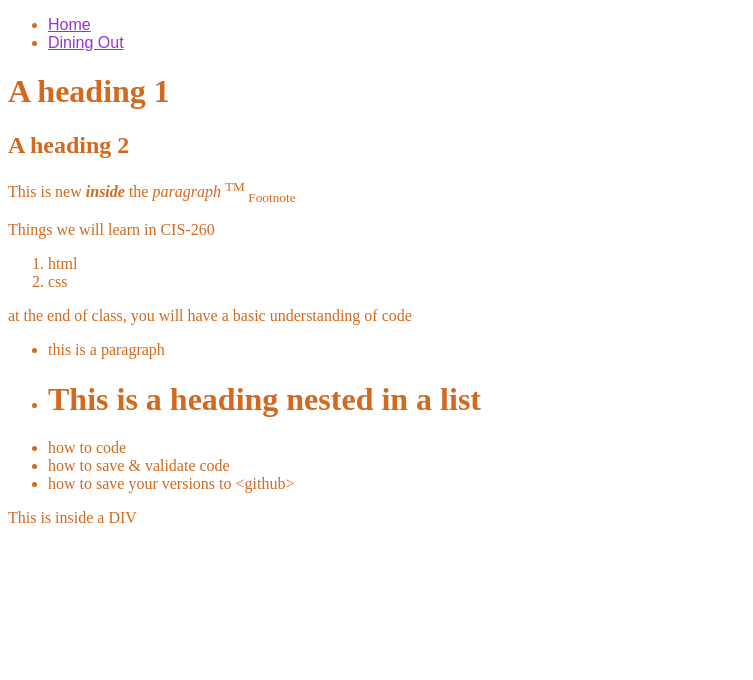
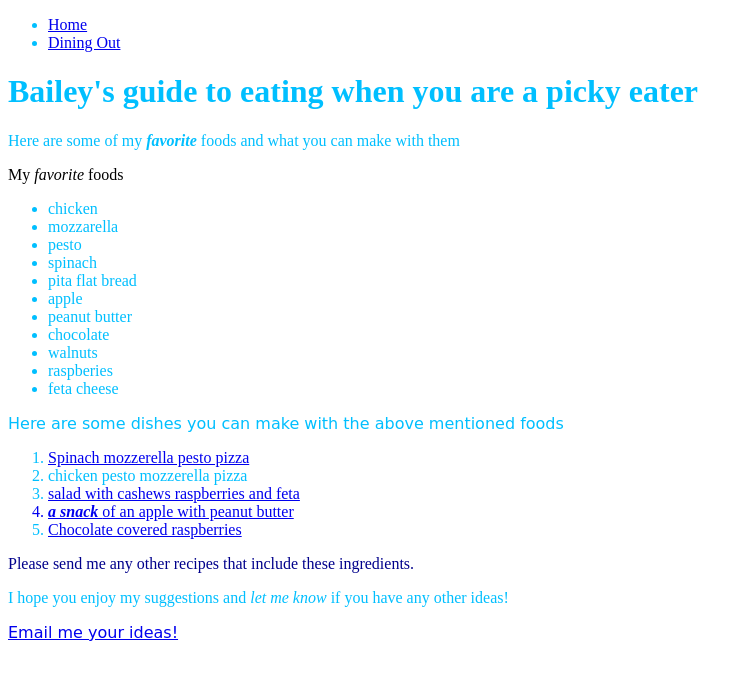
Before and after one commit to bcarozz8/assignment1, a plain HTML site: page diningin.html in a window 1280 px wide. Shown: the whole page, without its empty margins (0-753 px from the left). Drawn offline with Linux system fonts and the light colour scheme.

Commit message:
updated website

```diff
--- a/css/styles.css
+++ b/css/styles.css
@@ -1,11 +1,5 @@
 html {
 
-    color: chocolate
+    color:deepskyblue
 
 }
-
-
-a{
-          font-family: sans-serif;
-            color:darkorchid;
-          }
--- a/diningin.html
+++ b/diningin.html
@@ -22,24 +22,40 @@
 
     </header>
     <main>
-    <h1>A heading 1 </h1>
-    <h2>A heading 2</h2>
-    <p> This is new <em><strong>inside</strong></em> the <em> paragraph </em> <sup> TM </sup> <sub> Footnote </sub>
+   <h1> Bailey's guide to eating when you are a picky eater</h1>
+
+    <p> Here are some of my <em><strong>favorite</strong></em> foods and what you can make with them
     </p>
 
-    <p> Things we will learn in CIS-260 </p>
+    <p style="color: black"> My <em> favorite</em> foods </p>
+    <ul>
+        <li>chicken </li>
+        <li>mozzarella</li>
+        <li> pesto </li>
+        <li> spinach </li>
+        <li> pita flat bread</li>
+        <li> apple </li>
+        <li> peanut butter </li>
+        <li> chocolate </li>
+        <li> walnuts </li>
+        <li> raspberies </li>
+        <li> feta cheese </li>
+
+
+
+    </ul>
+    <p style=" font-family: cursive" > Here are some dishes you can make with the above mentioned foods </p>
     <ol>
-        <li>html</li>
-        <li>css</li>
+
+         <li> <a href= " https://www.iheartnaptime.net/spinach-pesto-pizza/" target= "_blank"> Spinach mozzerella pesto pizza </a>
+        <li> chicken pesto mozzerella pizza </li>
+        <li> <a href="https://www.taste.com.au/recipes/spinach-raspberry-feta-salad/0453e5c4-fe02-4ef8-8eb8-b1d2af79428e" target="_blank"> salad with cashews raspberries and feta </li>
+        <li> <em> <strong> a snack  </strong></em> of an apple with peanut butter </li>
+        <li> <a href="https://www.sugarhero.com/chocolate-covered-raspberries/" target="_blank"> Chocolate covered raspberries</a> </li>
+
     </ol>
-    <p> at the end of class, you will have a basic understanding of code </p>
-    <ul>
-        <li> <p> this is a paragraph </p></li>
-        <li> <H1> This is a heading nested in a list </H1></li>
-        <li> how to code</li>
-        <li> how to save &amp; validate code</li>
-        <li> how to save your versions to &lt;github&gt; </li>
-    </ul>
+        <p style="color: darkblue" "font-family: fantasy"> Please send me any other recipes that include these ingredients. </p>
 
-        <div> This is inside a DIV</div>
+        <div> I hope you enjoy my suggestions and <em> let me know</em> if you have any other ideas! </div>
+         <p style="font-family: cursive"> <a href= "mailto:bcarozz8@mail.naz.edu">Email me your ideas! </a></p>
     </main>
```
Also changed, not shown: diningout.html (+2 -21 lines), index.html (+8 -18 lines).
